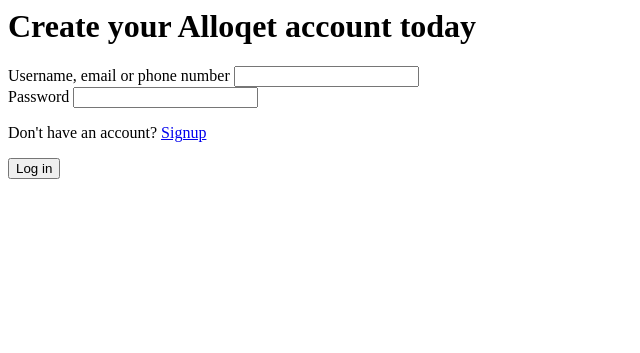
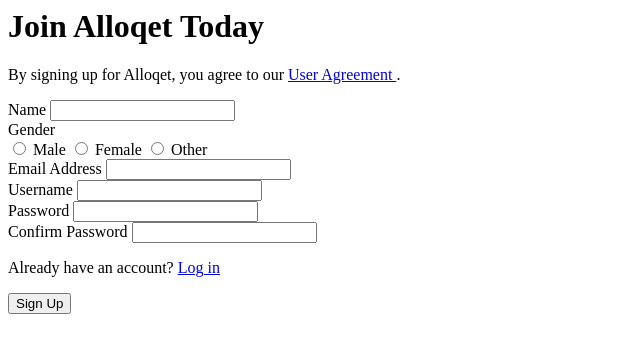
Before and after one commit to Theetawee/SOCIAL-BACKEND, a Django app: page /prerender/i/signup in a window 1280 px wide. Shown: the top 353 px of the page, without its empty margins (0-640 px from the left). Run offline with Django 4.2, Linux system fonts and the light colour scheme.

Commit message:
Update signup.html

```diff
--- a/templates/accounts/signup.html
+++ b/templates/accounts/signup.html
@@ -1,22 +1,82 @@
+{% load prerender%}
+
 <c-layout>
+    <c-slot name="head">
+        <!-- Search Engine Structured Data for SEO -->
+        <script type="application/ld+json">
+            {
+                "@context": "https://schema.org",
+                "@type": "WebPage",
+                "name": "{{title}}",
+                "description": "{{description}}",
+                "url": "{% render_url 'pre_signup' %}",
+                "potentialAction": {
+                    "@type": "RegisterAction",
+                    "target": "{% render_url 'pre_signup' %}",
+                    "name": "Create account"
+                }
+            }
+        </script>
+    </c-slot>
+
     <form method="post">
         <header>
-            <h1>Create your Alloqet account today</h1>
+            <h1>Join Alloqet Today</h1>
+            <p>
+                By signing up for Alloqet, you agree to our
+                <a href="https://www.waanverse.com/policies/user-agreement/" target="_blank" rel="noopener noreferrer"> User Agreement </a>.
+            </p>
         </header>
+
         <section>
-            <label for="id_login_field">Username, email or phone number</label>
-            <input type="text" name="login_field" id="id_login_field" aria-label="Username, email or phone" />
+            <label for="id_name">Name</label>
+            <input type="text" name="name" id="id_name" aria-label="Full Name" required />
         </section>
 
         <section>
-            <label for="id_password">Password</label>
-            <input type="password" name="password" id="id_password" aria-label="Password" />
+            <label for="id_gender">Gender</label>
+            <div>
+                <label>
+                    <input type="radio" name="gender" value="male" aria-label="Male" required />
+                    Male
+                </label>
+                <label>
+                    <input type="radio" name="gender" value="female" aria-label="Female" required />
+                    Female
+                </label>
+                <label>
+                    <input type="radio" name="gender" value="other" aria-label="Other" required />
+                    Other
+                </label>
+            </div>
         </section>
+
         <section>
-        <p>Don't have an account? <a href="{{ signup_url }}">Signup</a></p>
+            <label for="id_email">Email Address</label>
+            <input type="email" name="email" id="id_email" aria-label="Email Address" required />
         </section>
+
         <section>
-            <button type="submit" aria-label="Log in">Log in</button>
+            <label for="id_username">Username</label>
+            <input type="text" name="username" id="id_username" aria-label="Username" required />
+        </section>
+
+        <section>
+            <label for="id_password1">Password</label>
+            <input type="password" name="password1" id="id_password1" aria-label="Password" required />
+        </section>
+
+        <section>
+            <label for="id_password2">Confirm Password</label>
+            <input type="password" name="password2" id="id_password2" aria-label="Confirm Password" required />
+        </section>
+
+        <section>
+            <p>Already have an account? <a href="{% render_url 'pre_login' %}">Log in</a></p>
+        </section>
+
+        <section>
+            <button type="submit" aria-label="Sign Up">Sign Up</button>
         </section>
     </form>
 </c-layout>
```
